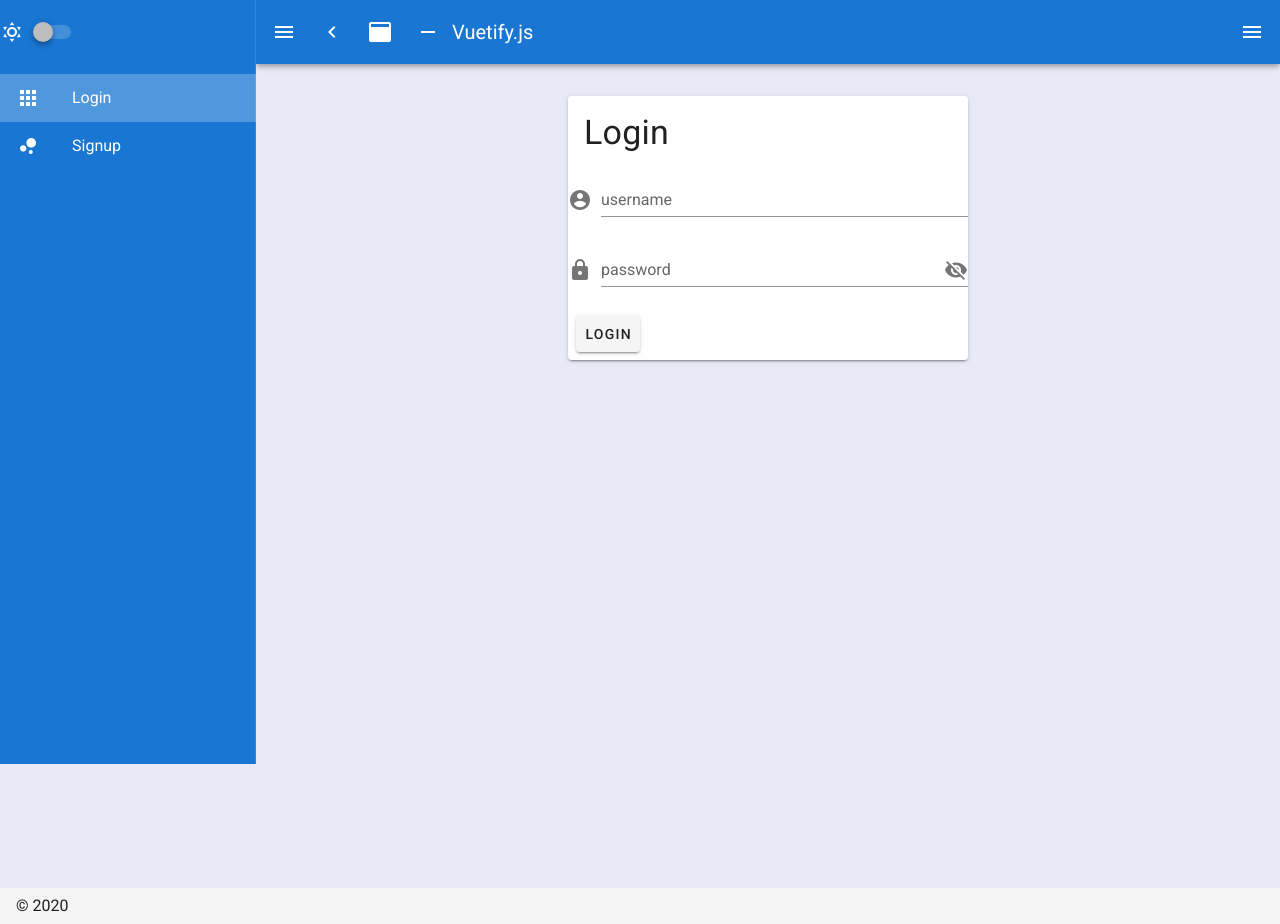
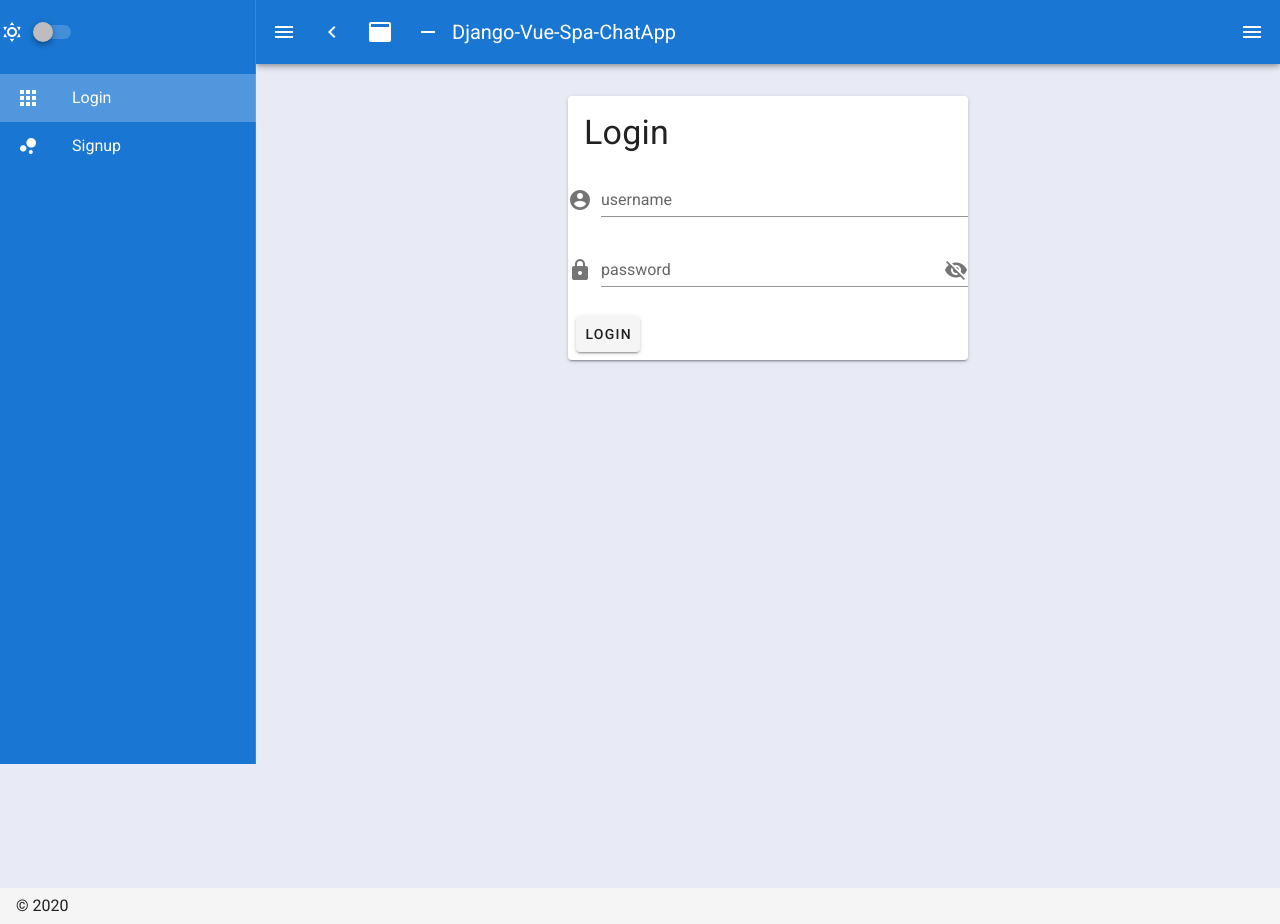
Before and after one commit to Gonbee-audio/Spa-Django-Chatapp, a Nuxt app in the folder chatapp/: page / in a window 1280 px wide. Both pictures are taken after a click on the button 28 px from the left and 32 px from the top of the page. Built offline with nearby package versions, Linux system fonts and the light colour scheme; no server answers.

Commit message:
fix showing icon color

```diff
--- a/chatapp/layouts/default.vue
+++ b/chatapp/layouts/default.vue
@@ -10,6 +10,7 @@
       <v-switch
         v-model="landscape"
         :prepend-icon="themeIcon"
+        color="white--text"
       ></v-switch>
 
       <v-list app dark color="blue darken-2 white--text">
@@ -162,12 +163,12 @@ export default {
       miniVariant: false,
       right: true,
       rightDrawer: false,
-      title: 'Vuetify.js'
+      title: 'Django-Vue-Spa-ChatApp'
     }
   },
   computed: {
     themeIcon(){
-      return this.changeThema ? 'mdi-weather-night' : 'mdi-weather-sunny'
+      return this.landscape ? 'mdi-weather-night' : 'mdi-weather-sunny'
     },
     theme() {
       return this.$vuetify.theme.dark ? "dark" : "light";
```
